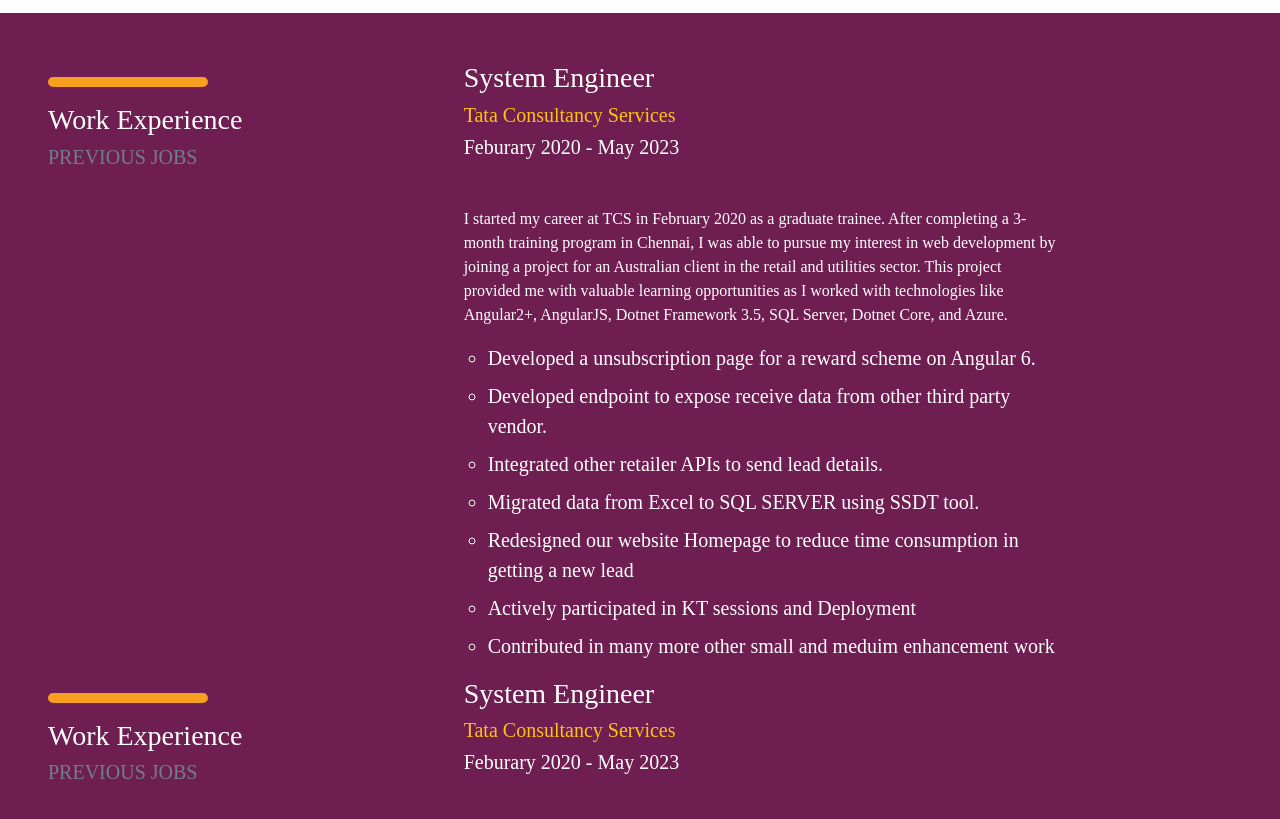
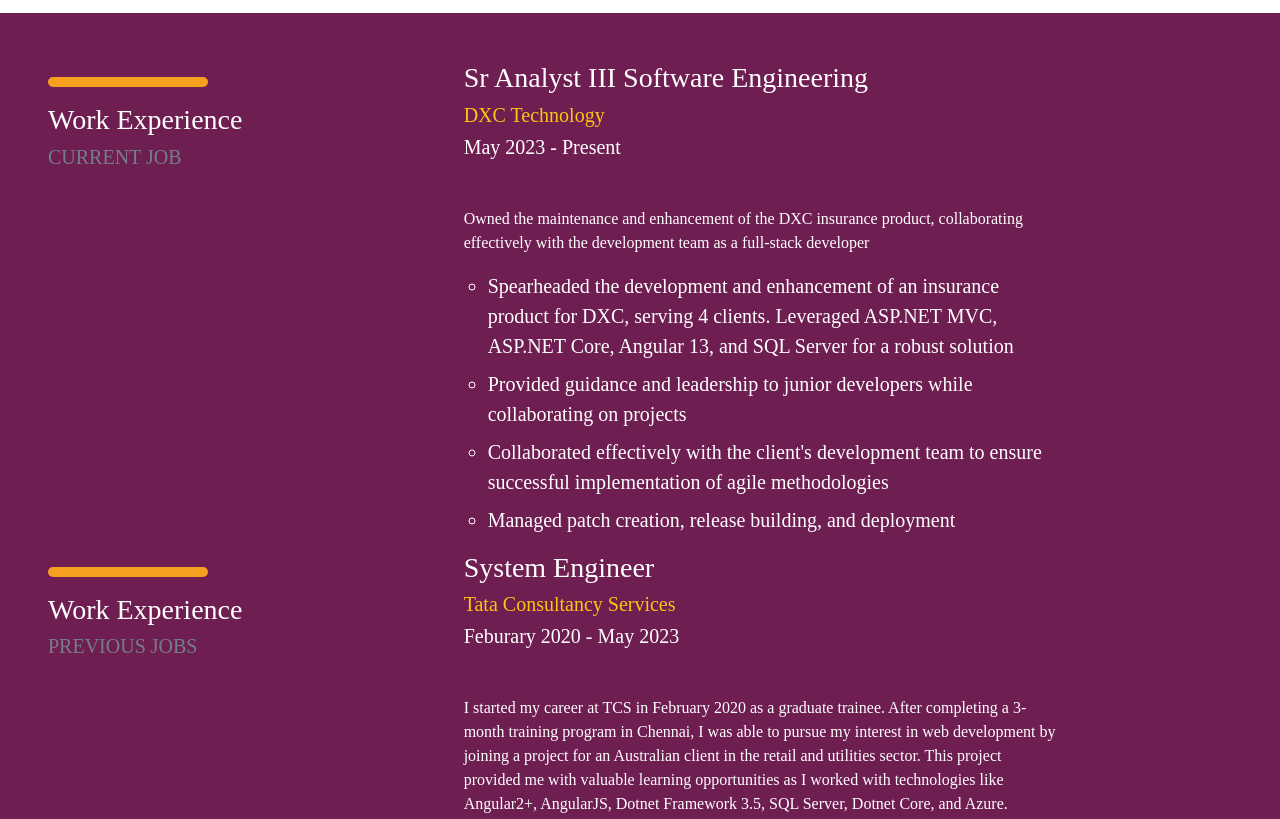
Before and after one commit to Dynamic-Code/Resume, a plain HTML site: page index.html in a window 1280 px wide. Shown: the part 1428-2247 px from the top of the page. Drawn offline with nearby package versions, Linux system fonts and the light colour scheme; a script that the page names is missing; a web font is replaced by a local one.

Commit message:
Update index.html
Added current job details

```diff
--- a/index.html
+++ b/index.html
@@ -309,30 +309,26 @@
 						style="border: 5px solid #F79F1F; border-radius: 30px; width: 150px;">
 
 					<h3 style="color: white;">Work Experience</h3>
-					<h5 style="color:#747d8c;">PREVIOUS JOBS</h5>
+					<h5 style="color:#747d8c;">CURRENT JOB</h5>
 				</div>
 
 				<div class="col-sm-6 col-md-6 col-lg-6 white ">
-					<h3>System Engineer</h3>
-					<h5 style="color:#FFC312;">Tata Consultancy Services</h5>
+					<h3>Sr Analyst III Software Engineering</h3>
+					<h5 style="color:#FFC312;">DXC Technology</h5>
 
-					<h5>Feburary 2020 - May 2023</h5>
+					<h5>May 2023 - Present</h5>
 
-					<p class="mt-5">I started my career at TCS in February 2020 as a graduate trainee.
-						After completing a 3-month training program in Chennai,
-						I was able to pursue my interest in web development by joining a project for an Australian client in the retail and utilities sector.
-						This project provided me with valuable learning opportunities as I worked with technologies like
-						Angular2+, AngularJS, Dotnet Framework 3.5, SQL Server, Dotnet Core, and Azure. </p>
+					<p class="mt-5">Owned the maintenance and enhancement of the DXC insurance product,
+						collaborating effectively with the development team as a full-stack developer
+					</p>
 
 					<ul type="circle" class="pl-4" style="font-size: 20px;">
-						<li class="mt-2">Developed a unsubscription page for a reward scheme on Angular 6.</li>
-						<li class="mt-2">Developed endpoint to expose receive data from other third party vendor.</li>
-						<li class="mt-2">Integrated other retailer APIs to send lead details.</li>
-						<li class="mt-2">Migrated data from Excel to SQL SERVER using SSDT tool.</li>
-						<li class="mt-2">Redesigned our website Homepage to reduce time consumption in getting a new
-							lead </li>
-						<li class="mt-2">Actively participated in KT sessions and Deployment</li>
-						<li class="mt-2">Contributed in many more other small and meduim enhancement work</li>
+						<li class="mt-2">Spearheaded the development and enhancement of an insurance product for DXC,
+							serving 4 clients. Leveraged ASP.NET MVC, ASP.NET Core, Angular 13, and SQL Server for a robust solution</li>
+						<li class="mt-2">Provided guidance and leadership to junior developers while collaborating on projects</li>
+						<li class="mt-2">Collaborated effectively with the client's development team to ensure successful
+								 implementation of agile methodologies</li>
+						<li class="mt-2">Managed patch creation, release building, and deployment</li>
 					</ul>
 
 					<!-- <h3 class="mt-5">Full Stack developer</h3>
```
